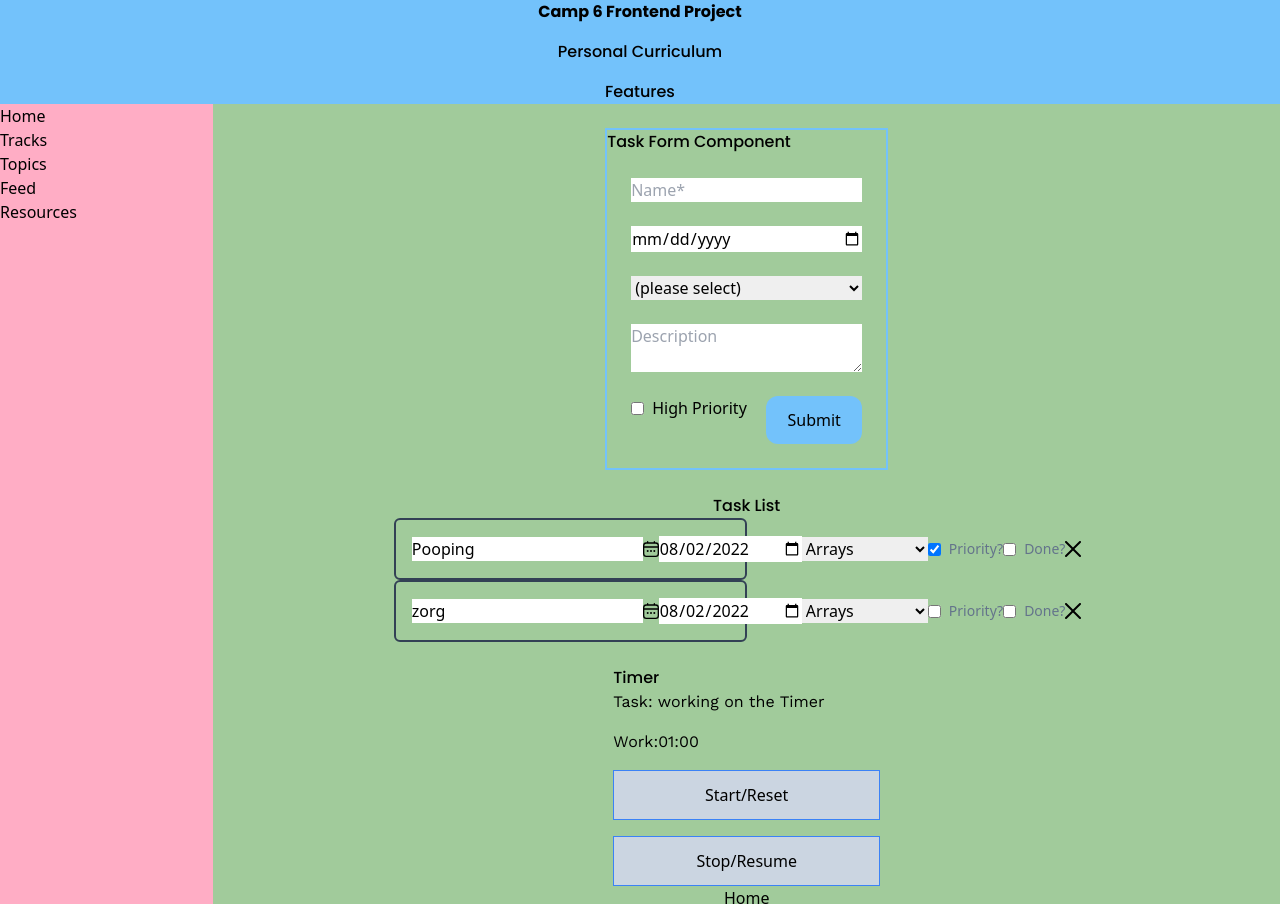
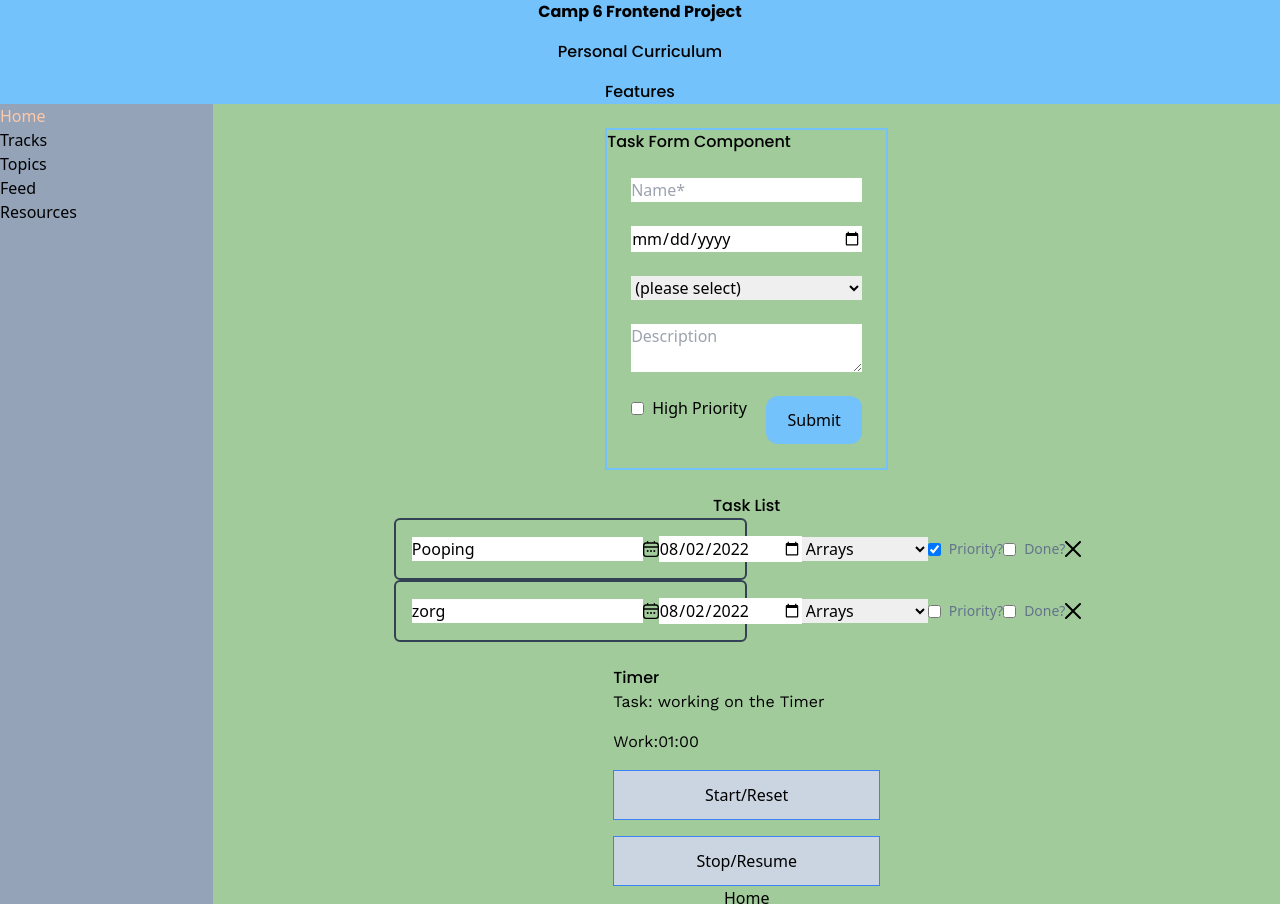
Before and after one commit to devhausleipzigacademy/camp6-frontend-project, a React (Vite) app: page / in a window 1280 px wide. Built offline with nearby package versions, Linux system fonts and the light colour scheme.

Commit message:
add navlink active class

```diff
--- a/src/App.tsx
+++ b/src/App.tsx
@@ -15,7 +15,7 @@ export default function App() {
 			</header>
 
 			<main className="flex">
-				<div className="flex flex-col w-1/6 h-screen bg-customPink ">
+				<div className="flex flex-col w-1/6 h-screen bg-slate-400">
 					<SideBar />
 				</div>
 				<div className="flex flex-col items-center w-5/6 h-screen bg-customGreen ">
--- a/src/index.css
+++ b/src/index.css
@@ -1,6 +1,11 @@
 @tailwind base;
 @tailwind components;
 @tailwind utilities;
+
+/* We can use this selector to target active NavLinks */
+a.active {
+	@apply text-secondary;
+}
 
 p {
 	@apply font-bodyText font-normal;
```
Also changed, not shown: src/components/SideBar.tsx (indentation only). Lines whose indentation alone changed are shown as unchanged.
